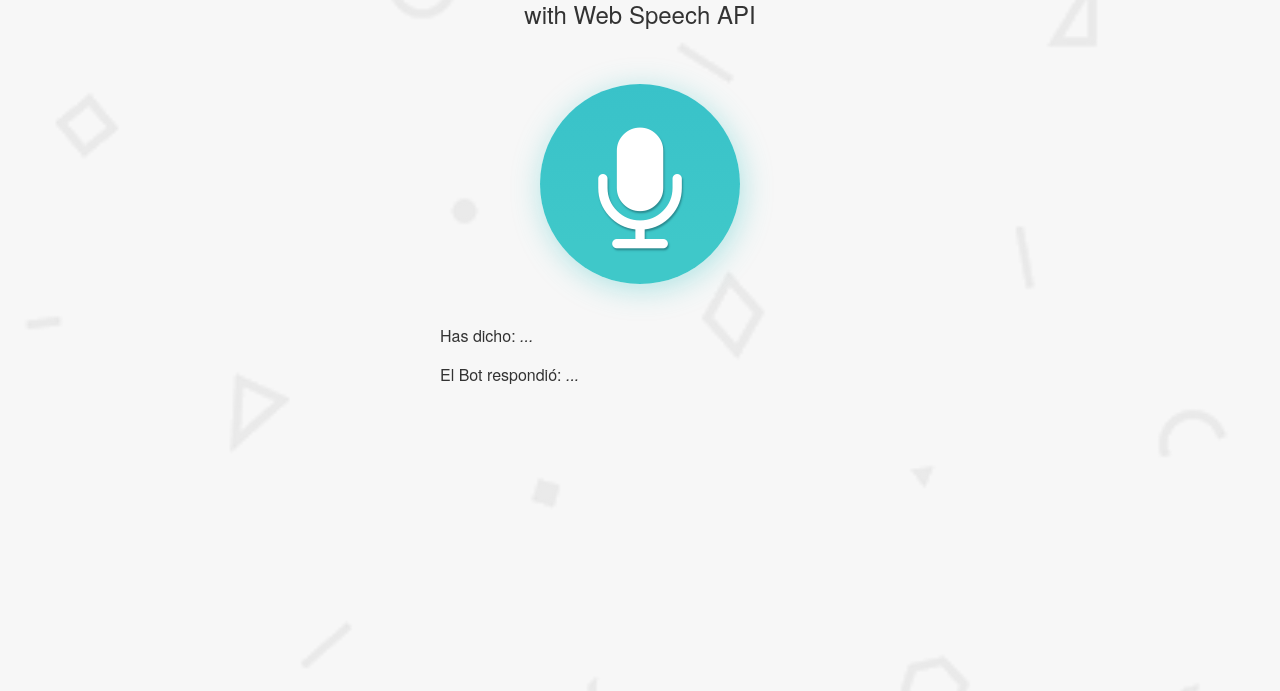
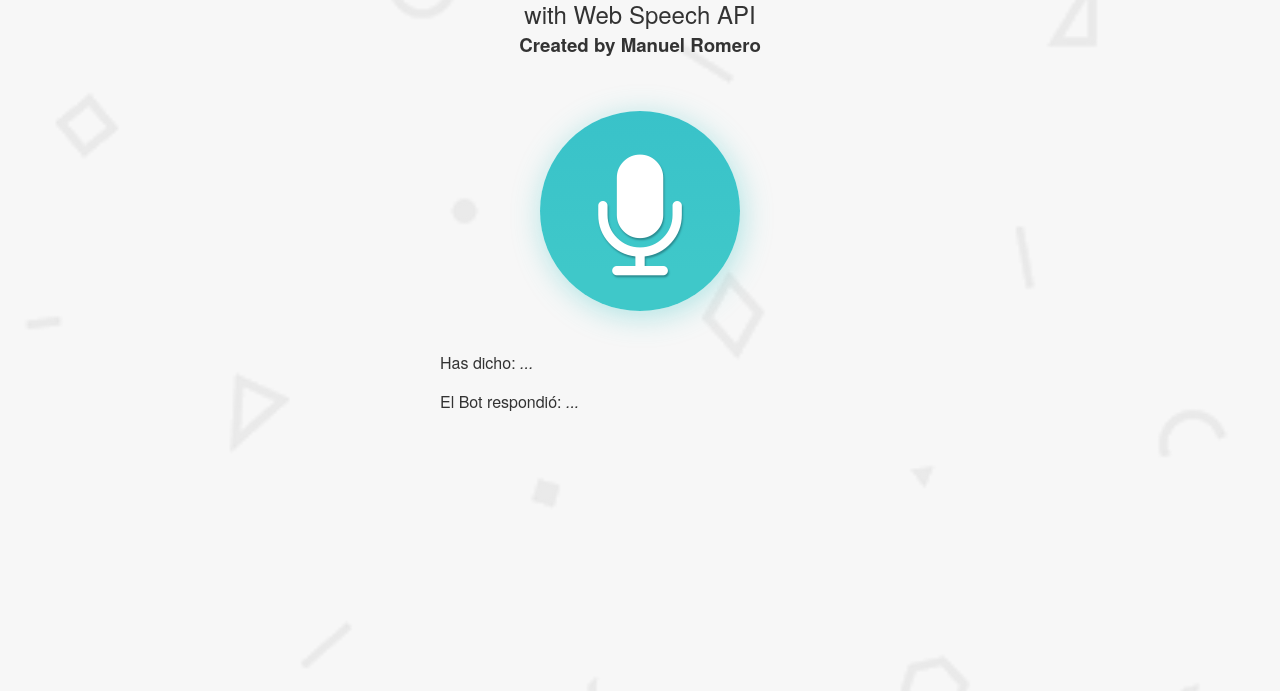
Before and after one commit to mrm8488/web-speech-ai, a website: page views/index.html in a window 1280 px wide. Shown: the part 109-800 px from the top of the page. Drawn offline with nearby package versions, Linux system fonts and the light colour scheme; files that its build step writes are made by us from their sources; no server answers; files whose address does not match are found by name.

Commit message:
Add author to index.html

```diff
--- a/views/index.html
+++ b/views/index.html
@@ -17,6 +17,7 @@
     <section>
       <h1>Simple AI Bot</h1>
       <h2>with Web Speech API</h2>
+      <h3>Created by Manuel Romero</h3>
 
       <button><i class="fa fa-microphone"></i></button>
 
```
